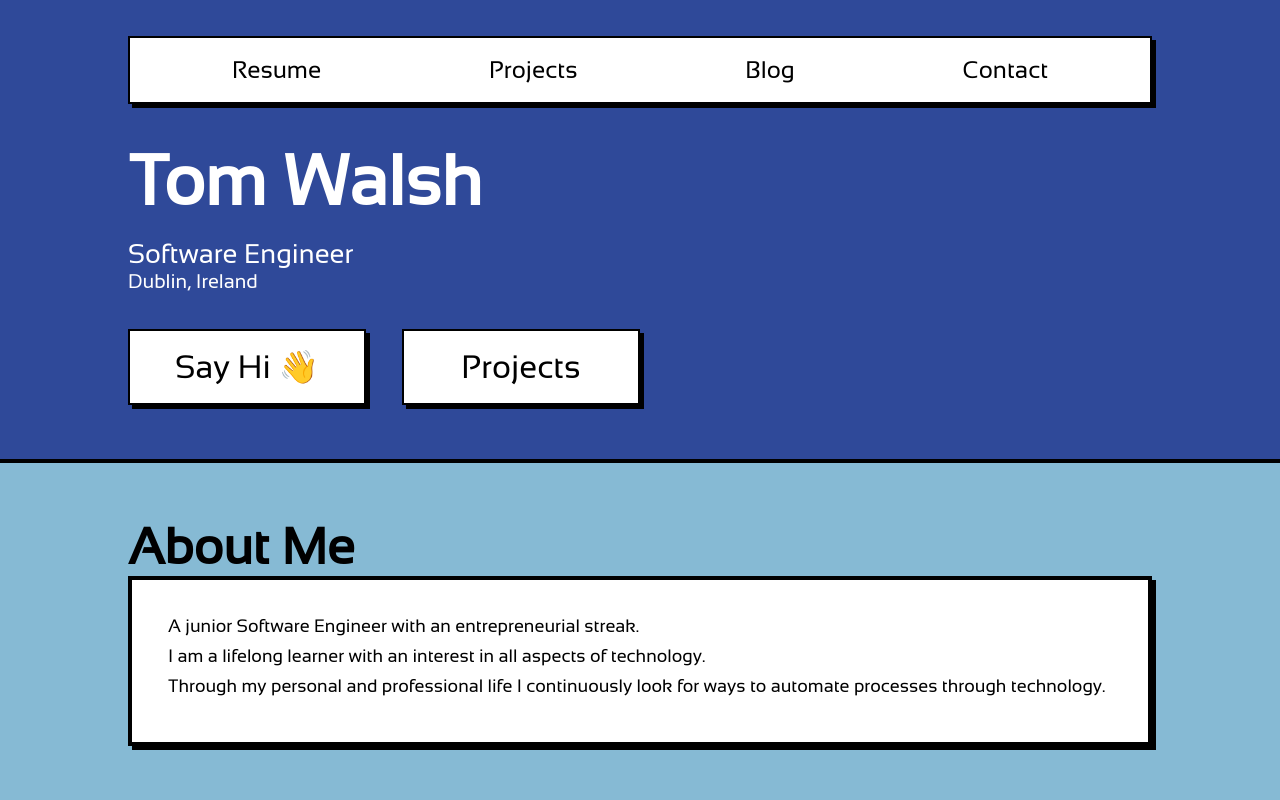
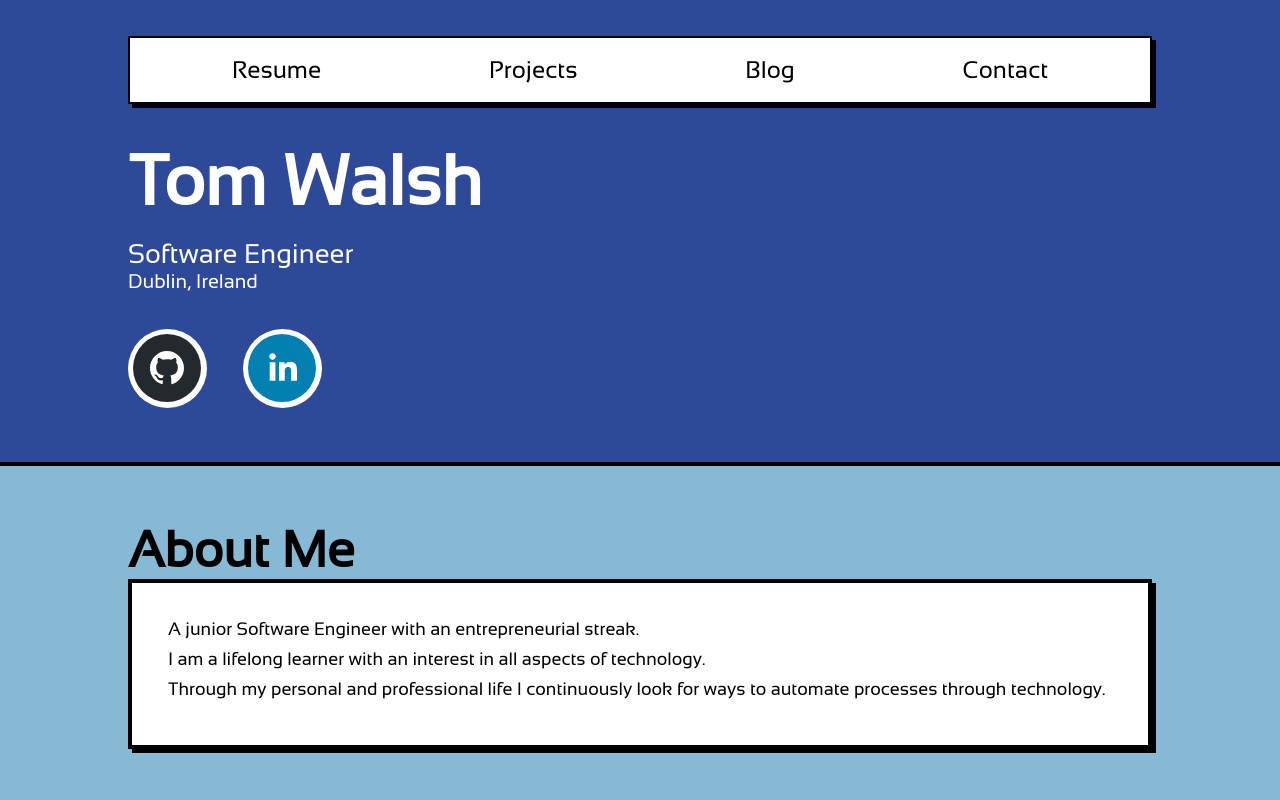
Before and after one commit to tomwalsh96/portfolio, a React (Create React App) app in the folder frontend/: page / in a window 1280 px wide. Shown: the top 800 px of the page. Built offline with nearby package versions, Linux system fonts and the light colour scheme; no server answers.

Commit message:
Changed header buttons to social buttons

```diff
--- a/frontend/src/pages/home/index.js
+++ b/frontend/src/pages/home/index.js
@@ -2,6 +2,7 @@ import React from 'react';
 import NavBar from '../../components/layouts/NavBar';
 import './styles/index.css';
 import { Link } from "react-router-dom";
+import { SocialIcon } from "react-social-icons";
 
 export default function Home() {
   return (
@@ -15,8 +16,20 @@ export default function Home() {
             <p className="greeting3">Dublin, Ireland</p>
           </div>
           <div className="header-buttons">
-            <Link className="button-link" to="/contact"><div className="say-hi-button">Say Hi 👋</div></Link>
-            <Link className="button-link" to="/projects"><div className="projects-button">Projects</div></Link>
+            <div className="social-button-background">
+              <SocialIcon
+                className="social-button"
+                url="https://github.com/tomwalsh96"
+                target="_blank"
+              />
+            </div>
+            <div className="social-button-background">
+              <SocialIcon
+                className="social-button"
+                url="https://linkedin.com/in/tomwalsh96"
+                target="_blank"
+                />
+            </div>
           </div>
         </div>
       </header>
--- a/frontend/src/pages/home/styles/index.css
+++ b/frontend/src/pages/home/styles/index.css
@@ -40,27 +40,16 @@
   gap: 1rem 2rem;
 }
 
-.home .button-link{
-  text-decoration: inherit;
-  display: grid;
-  place-items: center;
+.home .social-button-background {
+  /* width: 1rem;
+  height: 1rem; */
+  background-color: white;
+  padding: 0.3rem;
+  border-radius: 4rem;
 }
 
-.home .say-hi-button, .home .projects-button {
-  line-height: 2rem;
-  width: clamp(11rem, 30vw, 11rem);
-  font-size: clamp(1.5rem, 4vw, 1.8rem);
-  background-color: white;
-  color: black;
-  text-align: center;
-  padding: 1rem;
-  border: 2px solid black;
-  box-shadow: 4px 4px;
-}
-
-.home .say-hi-button:hover, .home .say-hi-button:focus,
-.home .projects-button:hover, .home .projects-button:focus {
-  box-shadow: 2px 2px;
+.home .social-button {
+  padding: 0.5rem;
 }
 
 .home .main {
```
